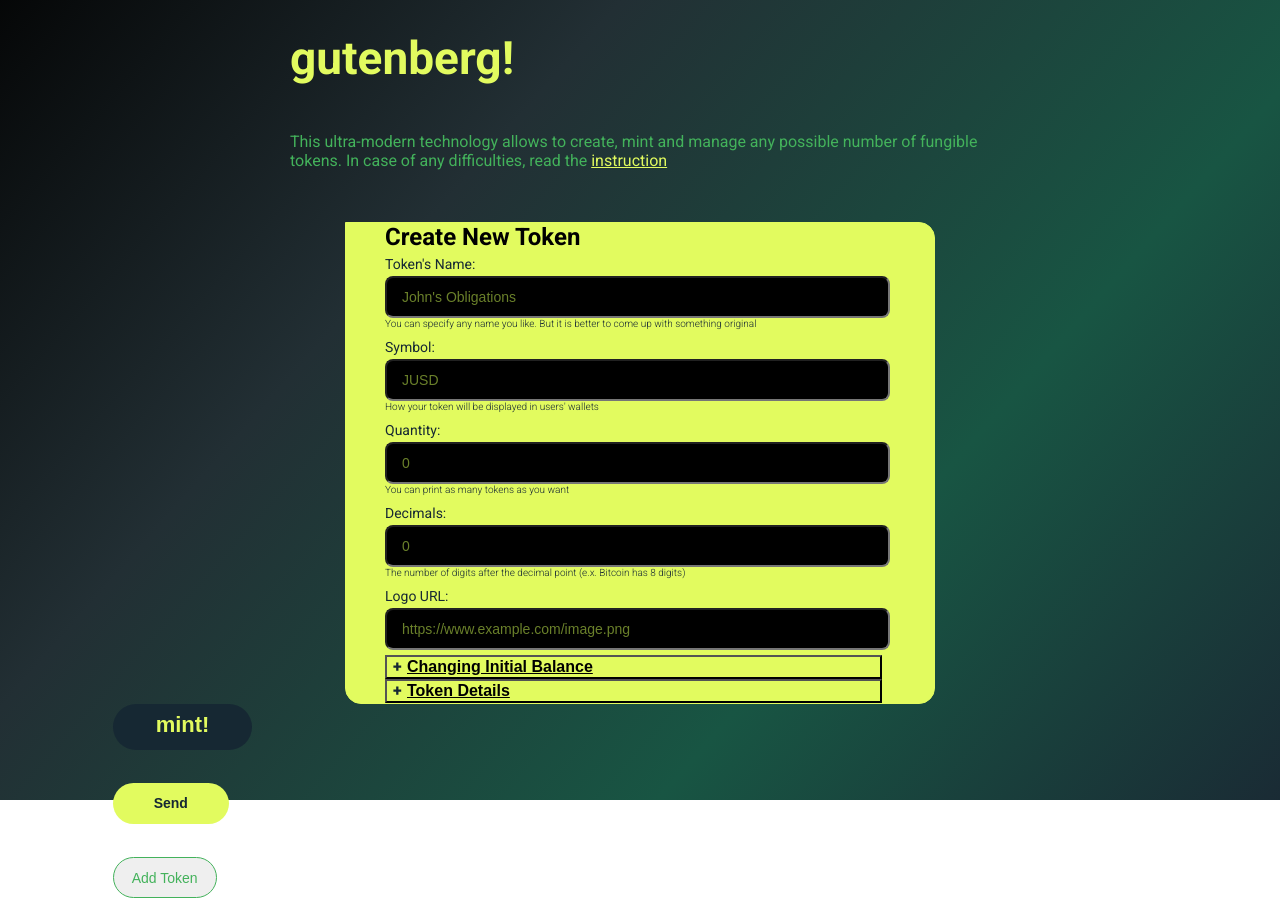
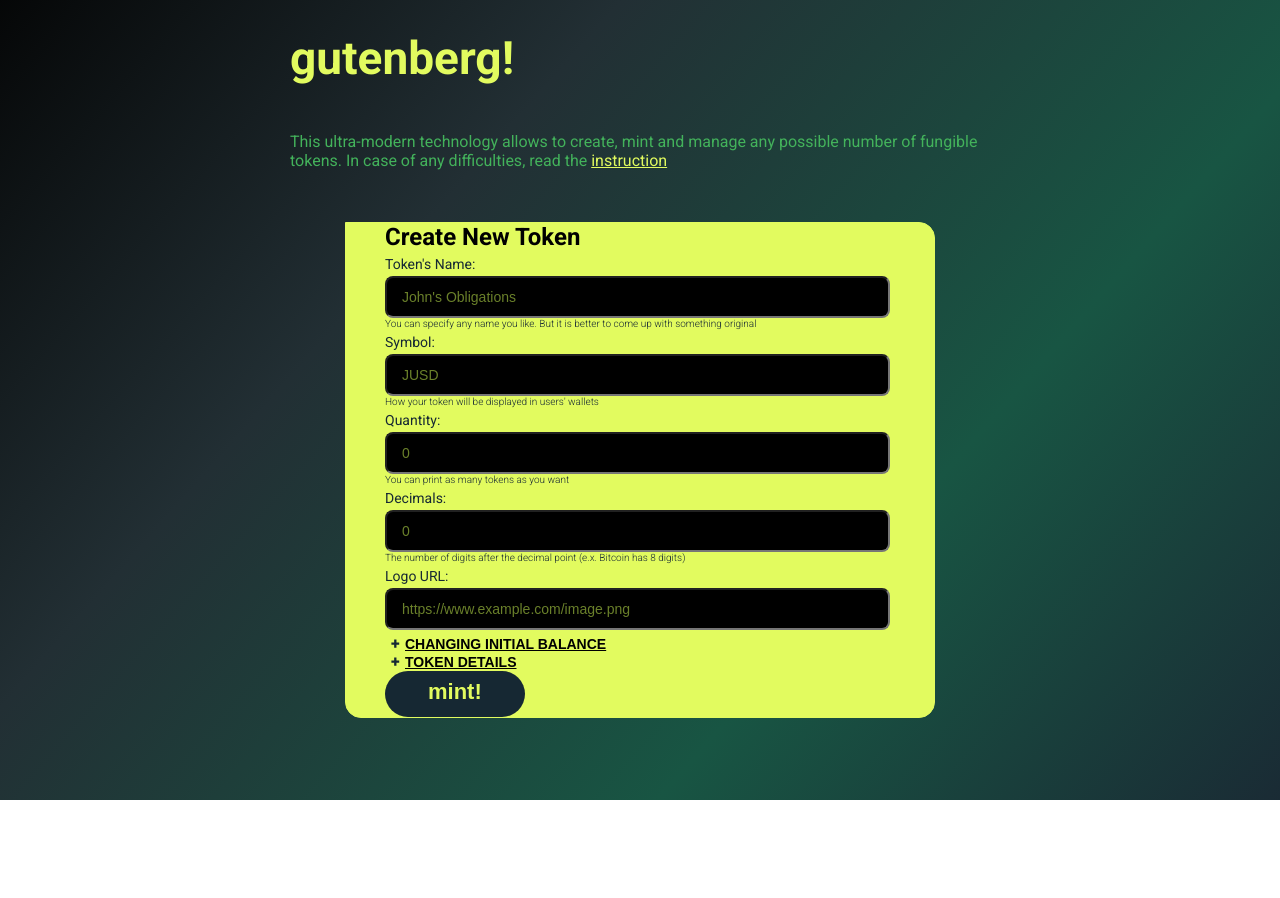
Before and after one commit to diekuche/gutenberg, a React (Create React App) app: page / in a window 1280 px wide. After the commit the page ends 800 px from the top, so only its background shows below. Built offline with nearby package versions, Linux system fonts and the light colour scheme.

Commit message:
add required and sum buttons components

```diff
--- a/src/components/Button/Button.module.css
+++ b/src/components/Button/Button.module.css
@@ -5,7 +5,6 @@
     align-items: center;
     width: fit-content;
     height: 46px;
-
     background: #162833;
     border-radius: 27.5px;
     padding: 8px 43px 12px 43px;
@@ -16,11 +15,67 @@
 
 }
 
+.buttonAddToken {
+    display: flex;
+    flex-direction: row;
+    justify-content: center;
+    align-items: center;
+    width: fit-content;
+    height: 41px;
+    margin-top: 33px;
+    box-sizing: border-box;
+    border: 1px solid #43B25B;
+    border-radius: 27.5px;
+    padding: 13px 18px 12px 18px;
+    color: #43B25B;
+    font-size: 14px;
+    font-weight: 400;
+}
+
+.buttonSend {
+    display: flex;
+    flex-direction: row;
+    justify-content: center;
+    align-items: center;
+    width: fit-content;
+    height: 41px;
+    margin-top: 33px;
+    background: #E2FB5F;
+    border-radius: 27.5px;
+    padding: 12px 41px 13px 41px;
+    color: #162833;
+    font-size: 14px;
+    font-weight: 700;
+    border-style: none;
+}
+
 .button:active {
     box-shadow: inset 0px 3px 4px rgba(226, 251, 95, 0.3);
-
 }
 
 .button:disabled {
     background: #8E8E8E;
 }
+
+.buttonAddToken:hover {
+    border: 1px solid #E2FB5F;
+    background-color: white;
+    color: #E2FB5F;
+}
+
+.buttonAddToken:active {
+    border: 1px solid #2E6C3C;
+    color: #2E6C3C;
+}
+
+.buttonAddToken:disabled {
+    background: #8E8E8E;
+}
+
+.buttonSend:active {
+    box-shadow: inset 0px 4px 4px rgba(104, 102, 47, 0.6);
+}
+
+.buttonSend:disabled {
+    background: #195443;
+}
--- a/src/components/ButtonAddToken/ButtonAddToken.tsx
+++ b/src/components/Button/ButtonAddToken.tsx
@@ -1,5 +1,5 @@
 import React from "react";
-import styles from "./ButtonAddToken.module.css";
+import styles from "./Button.module.css";
 
 const ButtonAddToken = () => {
     return (
--- a/src/components/ButtonSend/ButtonSend.tsx
+++ b/src/components/Button/ButtonSend.tsx
@@ -1,5 +1,5 @@
 import React from "react";
-import styles from "./ButtonSend.module.css";
+import styles from "./Button.module.css";
 
 const ButtonSend = () => {
     return (
--- a/src/components/ButtonAddToken/ButtonAddToken.module.css
+++ /dev/null
@@ -1,34 +0,0 @@
-.buttonAddToken {
-    display: flex;
-    flex-direction: row;
-    justify-content: center;
-    align-items: center;
-    width: fit-content;
-    height: 41px;
-    margin-top: 33px;
-    box-sizing: border-box;
-    border: 1px solid #43B25B;
-    border-radius: 27.5px;
-    padding: 13px 18px 12px 18px;
-    color: #43B25B;
-    font-size: 14px;
-    font-weight: 400;
-
-
-}
-
-.buttonAddToken:hover {
-    border: 1px solid #E2FB5F;
-    background-color: white;
-    color: #E2FB5F;
-}
-
-.buttonAddToken:active {
-    border: 1px solid #2E6C3C;
-    color: #2E6C3C;
-
-}
-
-.buttonAddToken:disabled {
-    background: #8E8E8E;
-}
--- a/src/components/ButtonSend/ButtonSend.module.css
+++ /dev/null
@@ -1,27 +0,0 @@
-.buttonSend {
-    display: flex;
-    flex-direction: row;
-    justify-content: center;
-    align-items: center;
-    width: fit-content;
-    height: 41px;
-    margin-top: 33px;
-    background: #E2FB5F;
-    border-radius: 27.5px;
-    padding: 12px 41px 13px 41px;
-    color: #162833;
-    font-size: 14px;
-    font-weight: 700;
-    border-style: none;
-
-
-}
-
-.buttonSend:active {
-    box-shadow: inset 0px 4px 4px rgba(104, 102, 47, 0.6);
-
-}
-
-.buttonSend:disabled {
-    background: #195443;
-}
--- a/src/components/Collapsible/index.module.css
+++ b/src/components/Collapsible/index.module.css
@@ -9,11 +9,13 @@
 .title {
     display: flex;
     align-items: flex-start;
-    font-size: 16px;
+    font-size: 14px;
     font-weight: 800;
     text-decoration: underline;
     background-color: #E2FB5F;
     width: 100%;
+    border: none;
+    text-transform: uppercase;
 }
 
 .children {
--- a/src/components/Form/Form.tsx
+++ b/src/components/Form/Form.tsx
@@ -1,32 +1,41 @@
 import styles from './index.module.css';
-import React from 'react';
+import React, { useState } from 'react';
+import Button from '../Button/Button'
 import Collapsible from '../Collapsible/Collapsible'
 import Input from '../Input/Input'
 
 type FormProps = {
-
 }
 
-export const Form: React.FC<FormProps> = () => {
+export const Form: React.FC<FormProps> = (props: FormProps) => {
+    const [token, setToken] = useState('');
+    const onSubmit = (e: React.SyntheticEvent) => {
+        console.log('form submited');
+        e.preventDefault();
+    };
 
     return (
         <div className={styles.form}>
             <div className={styles.formheader}>Create New Token</div>
+            <form onSubmit={onSubmit}>
                 <Input
                     label={`Token's Name:`}
                     subtitle={`You can specify any name you like. But it is better to come up with something original`}
                     placeholder={`John's Obligations`}
-
+                    name={'token'}
+                    required
                 />
                 <Input
                     label={`Symbol:`}
                     subtitle={`How your token will be displayed in users' wallets`}
                     placeholder={`JUSD`}
+                    required
                 />
                 <Input
                     label={`Quantity:`}
                     subtitle={`You can print as many tokens as you want`}
                     placeholder={`0`}
+                    required
                 />
                 <Input
                     label={`Decimals:`}
@@ -39,6 +48,8 @@ export const Form: React.FC<FormProps> = () => {
                 />
                 <Collapsible type='text' title='Changing Initial Balance' children='changed'/>
                 <Collapsible type='text' title='Token Details' children='changed'/>
+                <Button/>
+            </form>
         </div>
     );
     }
--- a/src/components/Input/Input.tsx
+++ b/src/components/Input/Input.tsx
@@ -6,16 +6,19 @@ export interface InputProps {
     placeholder: string;
     type?: string;
     subtitle?: string | undefined;
+    value?: string;
+    name?: string;
+    required?: boolean;
 }
 
 
 export const Input = (props:InputProps) => {
-    const {type="text", subtitle} = props;
+    const { type="text", subtitle, required=true } = props;
 
     return (
             <label className={styles.inputComp}>
                 <div className={styles.label}>{props.label}</div>
-                <input className={styles.input} type={type} placeholder={props.placeholder}/>
+                <input className={styles.input} name={props.name} required={required} type={type} placeholder={props.placeholder} value={props.value}/>
                 {subtitle &&
                 <div className={styles.subtitle}>
                     {subtitle}
--- a/src/components/MainPage/MainPage.tsx
+++ b/src/components/MainPage/MainPage.tsx
@@ -2,9 +2,6 @@ import React from 'react';
 import styles from './index.module.css';
 import Form from '../Form/Form'
 import Header from '../../Header/Header'
-import Button from '../Button/Button';
-import ButtonSend from '../ButtonSend/ButtonSend';
-import ButtonAddToken from '../ButtonAddToken/ButtonAddToken';
 
 
 type MainProps = {
@@ -17,9 +14,6 @@ export const MainPage = (props: MainProps) => {
         <div className={styles.mainpage}>
             <Header/>
             <Form></Form>
-            <Button />
-            <ButtonSend />
-            <ButtonAddToken />
         </div>
     );
     }
```
Lines whose indentation alone changed are shown as unchanged.
